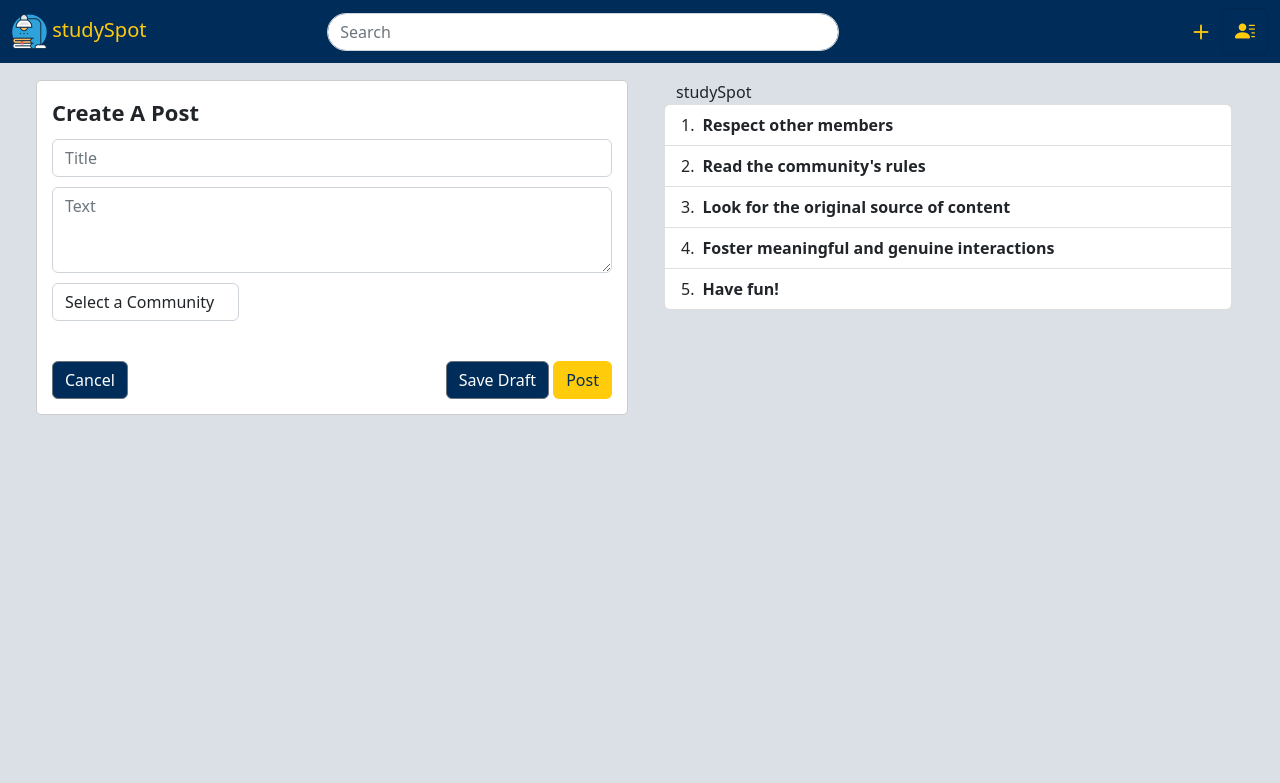
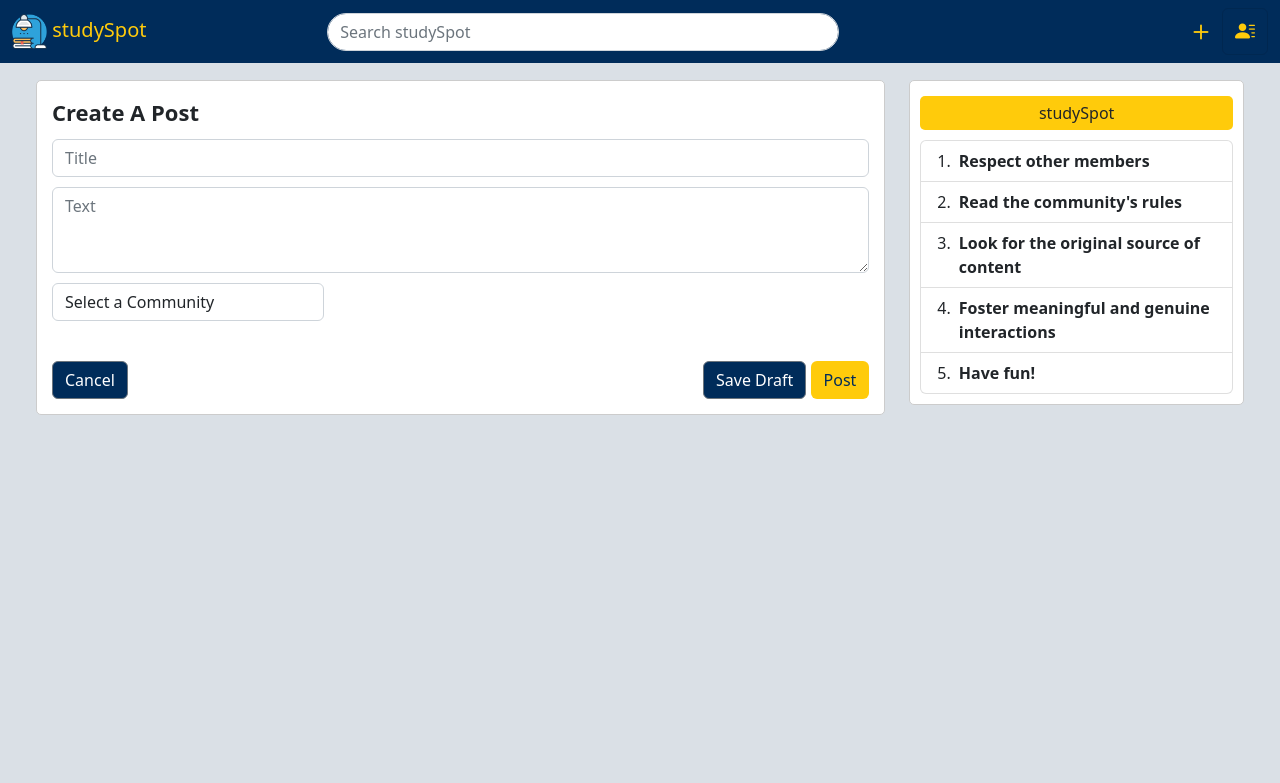
Before and after one commit to ashra-f/studyspot, a PHP site: page /html/createpost.html in a window 1280 px wide. Shown: the top 783 px of the page. Run offline with PHP 8.4, Linux system fonts and the light colour scheme; some libraries are stand-ins or nearby versions.

Commit message:
Improve readability

```diff
--- a/html/createpost.html
+++ b/html/createpost.html
@@ -10,23 +10,27 @@
 		<script src="https://cdn.jsdelivr.net/npm/bootstrap@5.2.2/dist/js/bootstrap.bundle.min.js" integrity="sha384-OERcA2EqjJCMA+/3y+gxIOqMEjwtxJY7qPCqsdltbNJuaOe923+mo//f6V8Qbsw3" crossorigin="anonymous" defer></script>
 		<link rel="icon" href="../assets/imgs/study.png" type="image/icon">
 		<title>studySpot</title>
-		<!-- <a href="https://www.flaticon.com/free-icons/study" title="study icons">Study icons created by Prosymbols - Flaticon</a>	</head> -->
+		<!-- <a href="https://www.flaticon.com/free-icons/study" title="study icons">Study icons created by Prosymbols - Flaticon</a> -->
+	</head>
 	<body>
 		<div class="container-fluid">
 			<!-- Navigation Bar -->
 			<nav class="navbar fixed-top">
-				<div class="container-fluid">
+				<div class="container-fluid navbar-body">
+					<!-- studySpot Brand and Icon -->
 					<a class="navbar-brand" href="index.html">
 						<div class="title-wrapper">
-							<img src="../assets/imgs/study.png" alt="" width="35">
+							<img src="../assets/imgs/study.png" alt="studySpot Logo" width="35">
 							<span style="color: #ffcb0b">studySpot</span>
 						</div>
 					</a>
 
-					<form class="d-flex" role="search">
-						<input class="form-control me-2 search-bar" type="search" placeholder="Search" aria-label="Search">
+					<!-- Forum Search Bar -->
+					<form class="d-flex" role="search" method="post" action="">
+						<input class="form-control me-2 search-bar" type="search" placeholder="Search studySpot" aria-label="Search">
 					</form>
 
+					<!-- Create Post Button and Hamburger Menu -->
 					<div class="nav pull-right">
 						<button onclick="location.href='createpost.html'" type="button" class="navbar-btn bi bi-plus" title="Create Post"  style="color: #ffcb0b;"></button>
 						<button class="navbar-toggler" type="button" data-bs-toggle="offcanvas" data-bs-target="#offcanvasNavbar" aria-controls="offcanvasNavbar">
@@ -34,6 +38,7 @@
 						</button>
 					</div>
 
+					<!-- Everything Inside the Hamburger Menu -->
 					<div class="offcanvas offcanvas-end" tabindex="-1" id="offcanvasNavbar" aria-labelledby="offcanvasNavbarLabel">
 						<div class="offcanvas-header" style="border-bottom: 1px solid rgb(62, 60, 60)">
 							<span class="bi bi-person-circle"></span>
@@ -46,7 +51,7 @@
 									<a class="nav-link" href="createpost.html">Create a Post</a>
 								</li>
 								<li class="nav-item">
-									<a class="nav-link" href="#">View Your Posts</a>
+									<a class="nav-link" href="">View Your Posts</a>
 								</li>
 								<li class="nav-item">
 									<a class="nav-link" aria-current="page" href="">Settings</a>
@@ -60,10 +65,11 @@
 				</div>
 			</nav>
 
+			<!-- Main Body -->
 			<div class="container-fluid main-body">
-				<div class="container-fluid leftside">
+				<div class="container-fluid left-side">
 					<div class="container-fluid create-post-wrapper">
-						<form>
+						<form method="post" action="">
 							<div class="form-group">
 								<label for="exampleFormControlInput1" style="margin-bottom: 10px; font-size: 22px; font-weight: bold;">Create A Post</label>
 								<input type="email" class="form-control" id="exampleFormControlInput1" placeholder="Title">
@@ -95,10 +101,9 @@
 					</div>
 				</div>
 
-				<div class="container-fluid rightside">
-					<!-- change later -->
-					<div class="container-fluid top-posts">
-						<div class="container posts-header">
+				<div class="container-fluid right-side">
+					<div class="container-fluid side-content">
+						<div class="container side-content-header">
 							studySpot
 						</div>
 						<ol class="list-group list-group-numbered posts">
@@ -131,7 +136,6 @@
 					</div>
 				</div>
 			</div>
-
 		</div>
 	</body>
 </html>
```
Also changed, not shown: css/styles.css (+32 -30 lines), html/createprofile.html (+16 -12 lines), README.md.
